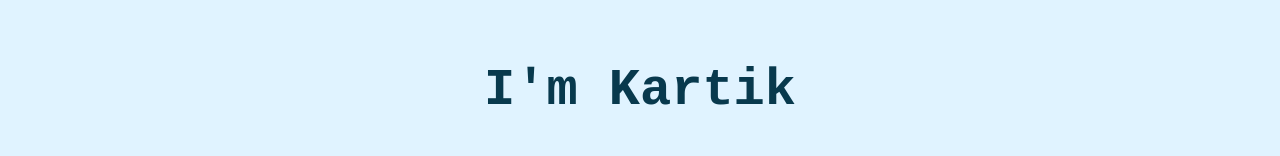
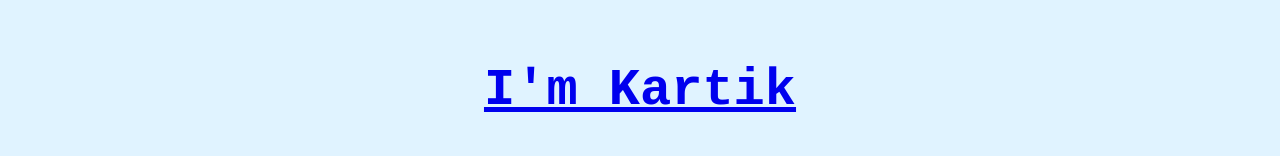
Before and after one commit to k-vaghasiya/cv, a plain HTML site: page index.html in a window 1280 px wide. Shown: the top 156 px of the page. Drawn offline with Linux system fonts and the light colour scheme.

Commit message:
Update index.html

```diff
--- a/index.html
+++ b/index.html
@@ -12,7 +12,9 @@
 
     <div class="one">
         <div class="mainheading">
-            <h1>I'm Kartik</h1>
+            <a href = "https://github.com/k-vaghasiya">
+             <h1>I'm Kartik</h1>
+            </a>
             <h3>a devloper</h3>
         </div>
 
```
